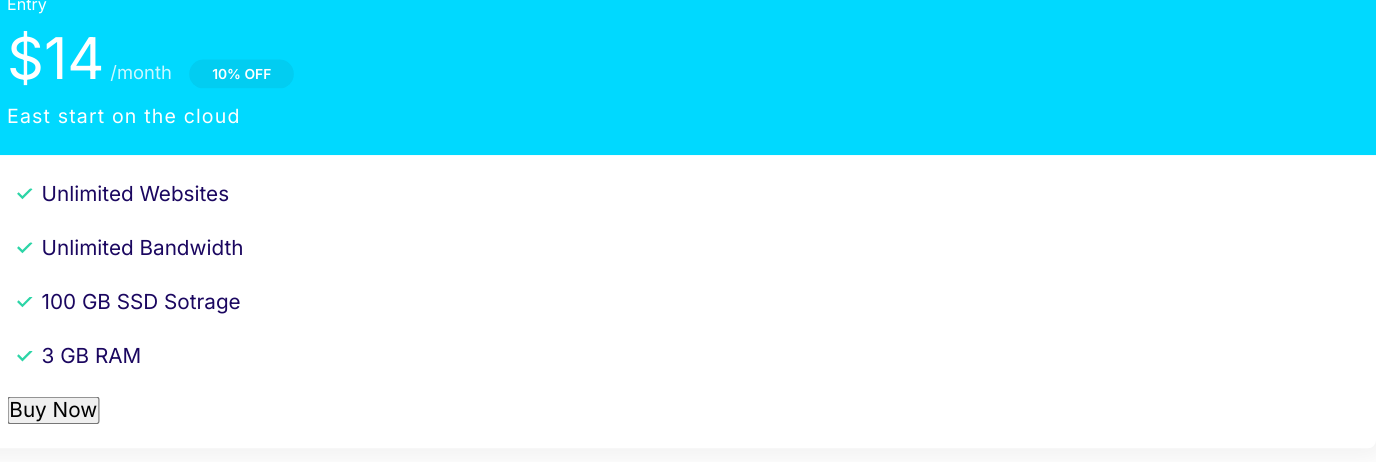
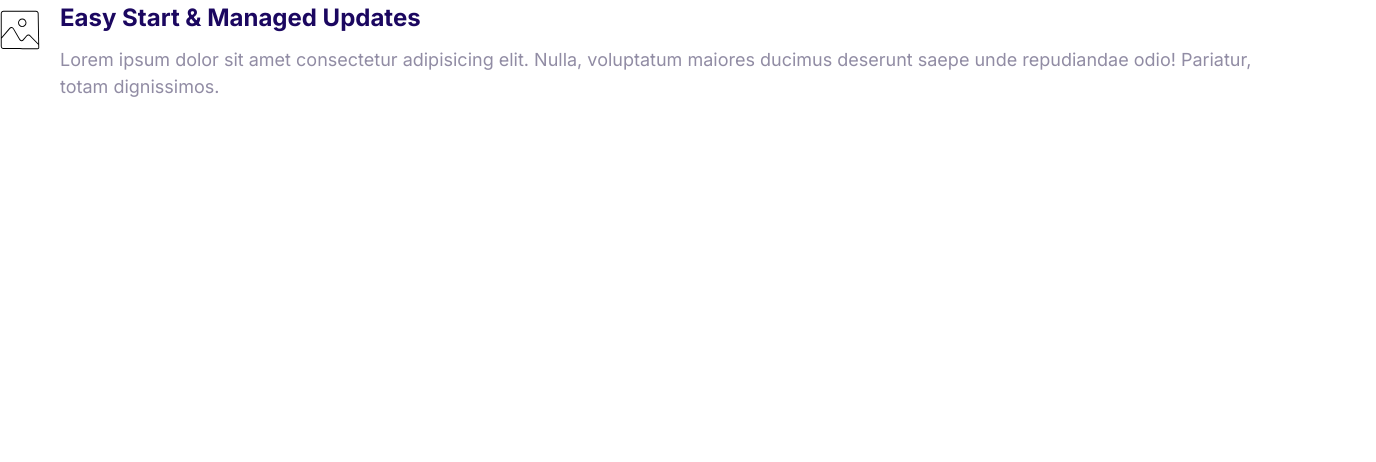
Before and after one commit to XlienTheCreator/Xlienify-Project, a plain HTML site: page index.html in a window 1280 px wide. Shown: the whole page, 1376 px wide, since content can reach past the window. Drawn offline with Linux system fonts and the light colour scheme.

Commit message:
Creating the media component.

```diff
--- a/css/styles.css
+++ b/css/styles.css
@@ -348,7 +348,7 @@ a {
 }
 
 .plan--popular .card__header::before {
-  content: url(../images/popular.svg);
+  content: url(../images/popular.png);
   width: 40px;
   display: inline-block;
   position: absolute;
@@ -381,3 +381,16 @@ a {
     font-size: 1.7rem;
   }
 }
+
+/* MEDIA */
+.media {
+  display: flex;
+}
+
+.media__body {
+  margin: 0 2rem;
+}
+
+.media__image {
+  margin-top: 1rem;
+}
--- a/index.html
+++ b/index.html
@@ -14,24 +14,19 @@
     <title>Xlienify Project</title>
   </head>
   <body>
-    <div class="plan plan--popular">
-      <div class="card card--secondary">
-        <header class="card__header">
-          <h3 class="plan__name">Entry</h3>
-          <span class="plan__price">$14</span>
-          <span class="plan__billing-cycle">/month</span>
-          <span class="badge badge--secondary badge--small">10% OFF</span>
-          <span class="plan__description">East start on the cloud</span>
-        </header>
-        <div class="card__body">
-          <ul class="list list--tick">
-            <li class="list__item">Unlimited Websites</li>
-            <li class="list__item">Unlimited Bandwidth</li>
-            <li class="list__item">100 GB SSD Sotrage</li>
-            <li class="list__item">3 GB RAM</li>
-          </ul>
-          <button class="btn btn--outline btn--block">Buy Now</button>
-        </div>
+    <div class="media">
+      <div class="media__image">
+        <svg class="icon icon--primary">
+          <use xlink:href="images/sprite.svg#snap"></use>
+        </svg>
+      </div>
+      <div class="media__body">
+        <h3>Easy Start & Managed Updates</h3>
+        <p>
+          Lorem ipsum dolor sit amet consectetur adipisicing elit. Nulla,
+          voluptatum maiores ducimus deserunt saepe unde repudiandae odio!
+          Pariatur, totam dignissimos.
+        </p>
       </div>
     </div>
   </body>
```
Also changed, not shown: components/media.html (added, +15 -0 lines), components/plans.html (+4 -4 lines), images/popular.png (added).
